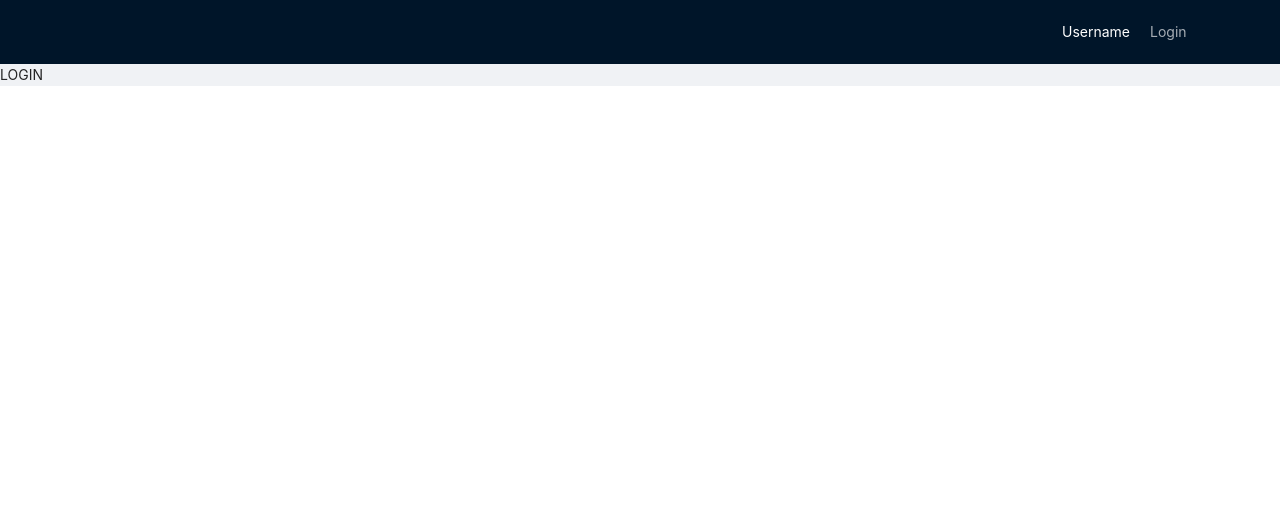
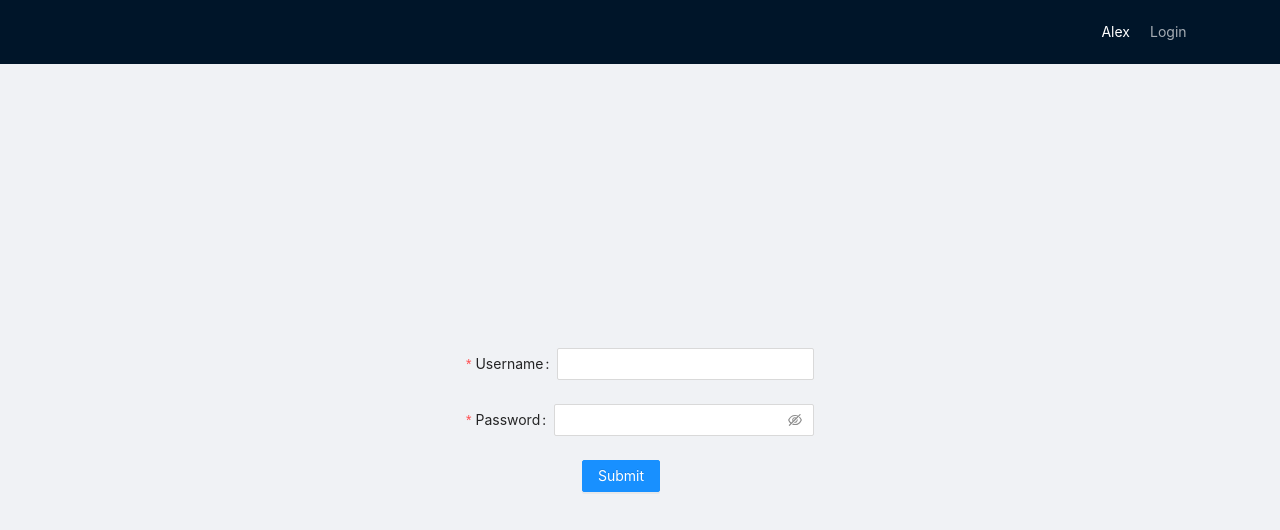
Before and after one commit to alx8437/React-event, a React (Create React App) app: page /login in a window 1280 px wide. Shown: the top 530 px of the page. Built offline with nearby package versions, Linux system fonts and the light colour scheme.

Commit message:
added LoginForm

```diff
--- a/src/App.css
+++ b/src/App.css
@@ -1 +1,5 @@
 @import '~antd/dist/antd.css';
+
+.h100 {
+    height: calc(100vh - 64px);
+}
--- /dev/null
+++ b/src/components/LoginForm/LoginForm.tsx
@@ -0,0 +1,42 @@
+import React, {FC} from 'react';
+import {Button, Form, Input} from "antd";
+import {rules} from "../../utils/rules";
+
+export const LoginForm: FC = () => {
+
+  const onFinish = (values: any) => {
+    console.log(values)
+  }
+
+  const onFinishFailed = (errorInfo: any) => {
+    console.log("Error info", errorInfo)
+  }
+
+
+  return (
+    <Form
+      onFinish={onFinish}
+      onFinishFailed={onFinishFailed}
+    >
+      <Form.Item
+        label="Username"
+        name="username"
+        rules={[rules.required('Please input your username!')]}
+      >
+        <Input />
+      </Form.Item>
+      <Form.Item
+        label="Password"
+        name="password"
+        rules={[rules.required('Please input your password!')]}
+      >
+        <Input.Password />
+      </Form.Item>
+      <Form.Item wrapperCol={{ offset: 8, span: 16 }}>
+        <Button type="primary" htmlType="submit">
+          Submit
+        </Button>
+      </Form.Item>
+    </Form>
+  );
+};
--- a/src/components/Navbar/Navbar.tsx
+++ b/src/components/Navbar/Navbar.tsx
@@ -25,7 +25,7 @@
     return (
         <Layout.Header>
             <Row justify="end">
-                <div className={styles.userName}>Username</div>
+                <div className={styles.userName}>Alex</div>
                 {isAuth ? <Menu className={styles.menu} theme="dark" mode='horizontal' selectable={false}>
                     <Menu.Item
                         key='01'
--- a/src/pages/Login.tsx
+++ b/src/pages/Login.tsx
@@ -1,9 +1,13 @@
 import React, {FC} from 'react';
+import {Layout, Row} from "antd";
+import {LoginForm} from "../components/LoginForm/LoginForm";
 
 export const Login: FC = () => {
     return (
-        <div>
-            LOGIN
-        </div>
+        <Layout>
+          <Row justify="center" align="middle" className="h100" >
+            <LoginForm />
+          </Row>
+        </Layout>
     );
 };
--- a/src/store/reducers/auth/index.ts
+++ b/src/store/reducers/auth/index.ts
@@ -1,7 +1,7 @@
 import {AuthActionEnum, IAuthState, TAuthAction} from "./types";
 
 const initialState: IAuthState = {
-    isAuth: false
+    isAuth: false,
 }
 
 export const authReducer = (state = initialState, action: TAuthAction): IAuthState => {
--- /dev/null
+++ b/src/utils/rules.ts
@@ -0,0 +1,6 @@
+export const rules = {
+  required: (message: string) => ({
+    required: true,
+    message,
+  }),
+}
```
Also changed, not shown: src/components/LoginForm/LoginForm.module.scss (added).
